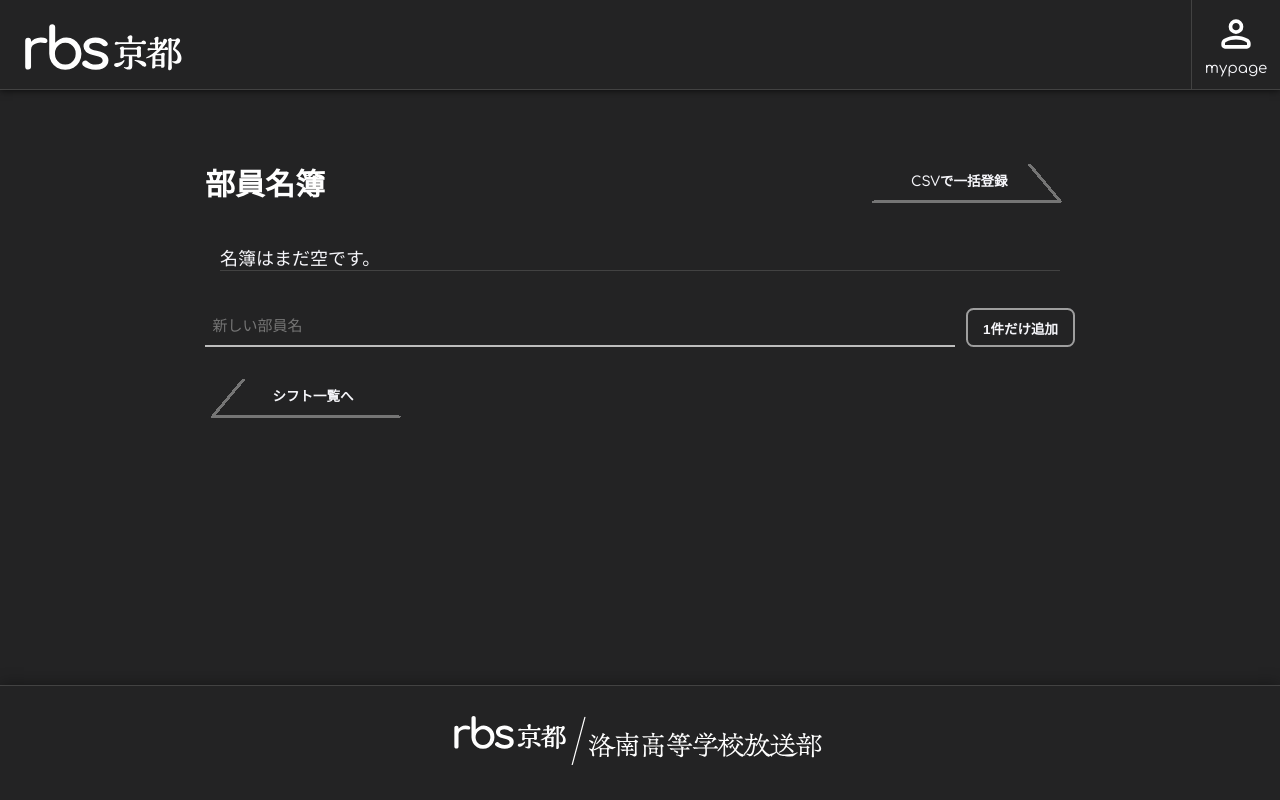
After one commit to rbs-kyoto/rbs-kyoto, a Django app: page /shifts/roster/ in a window 1280 px wide. The commit adds this page. Run offline with Django 5.2, Linux system fonts and the light colour scheme; the visitor is signed in with stand-in values (Sample User, id 1); data comes from the database, SQL or seed files in the repository; some libraries are stand-ins or nearby versions; some web fonts are replaced.

Commit message:
Add CSV import for the member roster
/shifts/roster/ lists all Members with their linked-account status;
/shifts/roster/import/ bulk-creates them from a CSV. Handles both
UTF-8 and Shift-JIS (Excel's default export encoding), a header row
in either Japanese or English or no header at all (first column is
just treated as the name), and an optional second column of existing
usernames to auto-link accounts on import.

Duplicate names are skipped via get_or_create rather than erroring,
so staff can re-import an updated sheet without cleaning up first.

Verified via curl (session cookies survive across a Browser pane
restart better than repeated UI logins did): UTF-8 with header+linking,
Shift-JIS, headerless, and a re-import of the same file to confirm the
skip count.

```diff
--- a/shifts/urls.py
+++ b/shifts/urls.py
@@ -7,6 +7,8 @@ urlpatterns = [
     path("", views.event_list, name="event_list"),
     path("create/", views.event_create, name="event_create"),
     path("mine/", views.my_assignments, name="my_assignments"),
+    path("roster/", views.roster, name="roster"),
+    path("roster/import/", views.roster_import, name="roster_import"),
     path("<int:pk>/", views.event_detail, name="event_detail"),
     path("<int:pk>/assign/", views.event_assign, name="event_assign"),
     path("programs/<int:pk>/delete/", views.program_delete, name="program_delete"),
--- a/shifts/views.py
+++ b/shifts/views.py
@@ -1,8 +1,70 @@
+import csv
+import io
+
+from django.contrib.auth import get_user_model
 from django.contrib.auth.decorators import login_required
 from django.http import Http404
 from django.shortcuts import get_object_or_404, redirect, render
 from accounts.decorators import staff_required
 from .models import Event, Program, Role, Member, Assignment
+
+User = get_user_model()
+
+# Excelで保存したCSVはShift-JIS(cp932)になりがちなので、UTF-8を試してから
+# フォールバックする。
+CSV_ENCODINGS = ("utf-8-sig", "cp932")
+
+# ヘッダーの表記ゆれを吸収するための別名。
+NAME_HEADER_ALIASES = {"氏名", "name", "名前"}
+USERNAME_HEADER_ALIASES = {"ユーザー名", "username", "アカウント"}
+
+
+def _decode_csv(uploaded_file):
+    raw = uploaded_file.read()
+    for encoding in CSV_ENCODINGS:
+        try:
+            return raw.decode(encoding)
+        except UnicodeDecodeError:
+            continue
+    return None
+
+
+def _parse_roster_rows(text):
+    """(name, username_or_None) のリストを返す。
+
+    ヘッダー行の有無・列名の表記ゆれ・ヘッダー無し(1列目=氏名)のどちらにも対応する。
+    """
+    reader = list(csv.reader(io.StringIO(text)))
+    rows = [row for row in reader if any(cell.strip() for cell in row)]
+    if not rows:
+        return []
+
+    header = [cell.strip() for cell in rows[0]]
+    name_col = next((i for i, h in enumerate(header) if h in NAME_HEADER_ALIASES), None)
+
+    if name_col is not None:
+        username_col = next(
+            (i for i, h in enumerate(header) if h in USERNAME_HEADER_ALIASES), None
+        )
+        data_rows = rows[1:]
+    else:
+        # ヘッダー行が無い＝1列目がそのまま氏名。
+        name_col, username_col = 0, None
+        data_rows = rows
+
+    parsed = []
+    for row in data_rows:
+        if name_col >= len(row):
+            continue
+        name = row[name_col].strip()
+        if not name:
+            continue
+        username = None
+        if username_col is not None and username_col < len(row):
+            username = row[username_col].strip() or None
+        parsed.append((name, username))
+
+    return parsed
 
 
 @login_required
@@ -109,6 +171,56 @@ def program_delete(request, pk):
 
 
 @login_required
+@staff_required
+def roster(request):
+    if request.method == "POST":
+        name = request.POST.get("name", "").strip()
+        if name:
+            Member.objects.create(name=name)
+        return redirect("shifts:roster")
+
+    members = Member.objects.select_related("user").order_by("name")
+    return render(request, "shifts/roster.html", {"members": members})
+
+
+@login_required
+@staff_required
+def roster_import(request):
+    result = None
+
+    if request.method == "POST":
+        csv_file = request.FILES.get("csv_file")
+
+        if not csv_file:
+            result = {"error": "CSVファイルを選択してください。"}
+        else:
+            text = _decode_csv(csv_file)
+            if text is None:
+                result = {"error": "文字コードを判別できませんでした。UTF-8またはShift-JISで保存し直してください。"}
+            else:
+                rows = _parse_roster_rows(text)
+                if not rows:
+                    result = {"error": "読み込める行がありませんでした。1列目に氏名を入れてください。"}
+                else:
+                    created = linked = skipped = 0
+                    for name, username in rows:
+                        member, was_created = Member.objects.get_or_create(name=name)
+                        created += int(was_created)
+                        skipped += int(not was_created)
+
+                        if username and not member.user_id:
+                            user = User.objects.filter(username=username).first()
+                            if user and not Member.objects.filter(user=user).exclude(pk=member.pk).exists():
+                                member.user = user
+                                member.save(update_fields=["user"])
+                                linked += 1
+
+                    result = {"created": created, "skipped": skipped, "linked": linked, "total": len(rows)}
+
+    return render(request, "shifts/roster_import.html", {"result": result})
+
+
+@login_required
 def my_assignments(request):
     assignments = (
         Assignment.objects.filter(member__user=request.user)
--- a/templates/shifts/event_assign.html
+++ b/templates/shifts/event_assign.html
@@ -81,6 +81,9 @@
             部員を名簿に追加
         </button>
     </form>
+    <p class="shift-assign__roster-link">
+        まとめて登録したい場合は<a href="{% url 'shifts:roster_import' %}">名簿をCSVで一括登録</a>できます。
+    </p>
 
     <div class="page_control">
         <a class="page-control-style-back" href="{% url 'shifts:event_detail' event.pk %}">
--- a/templates/shifts/event_list.html
+++ b/templates/shifts/event_list.html
@@ -14,6 +14,9 @@
                 自分の担当を見る
             </a>
             {% if user.is_staff %}
+            <a class="section-heading__link page-control-style-forward" href="{% url 'shifts:roster' %}">
+                部員名簿
+            </a>
             <a class="section-heading__link page-control-style-forward" href="{% url 'shifts:event_create' %}">
                 新規作成
             </a>
--- /dev/null
+++ b/templates/shifts/roster.html
@@ -0,0 +1,71 @@
+{% extends "main/base.html" %}
+{% load static %}
+
+{% block title %}部員名簿｜シフト｜rbs京都{% endblock %}
+{% block extra_css %}
+<link rel="stylesheet" href="{% static 'main/css/shifts.css' %}">
+<link rel="stylesheet" href="{% static 'main/css/form.css' %}">
+{% endblock %}
+
+{% block content %}
+
+<section class="shift-assign-section">
+    <div class="section-heading">
+        <h2 class="heading">部員名簿</h2>
+        <a class="section-heading__link page-control-style-forward" href="{% url 'shifts:roster_import' %}">
+            CSVで一括登録
+        </a>
+    </div>
+
+    <div class="list-table">
+        <ul class="list">
+            {% for member in members %}
+            <li class="list__element">
+                <div class="list__hover-item">
+                    <div class="list__content">
+                        <span class="list__title">
+                            {{ member.name }}
+                        </span>
+                        <span class="list__date">
+                            {% if member.user %}{{ member.user.username }}{% endif %}
+                        </span>
+                    </div>
+                    {% if not member.user %}
+                    <div class="category">
+                        <span class="category__element shift-list__draft-badge">
+                            未登録
+                        </span>
+                    </div>
+                    {% endif %}
+                </div>
+            </li>
+            {% empty %}
+            <li class="list__element">
+                <div class="list__hover-item">
+                    <div class="list__content">
+                        <span class="list__title">
+                            名簿はまだ空です。
+                        </span>
+                    </div>
+                </div>
+            </li>
+            {% endfor %}
+        </ul>
+    </div>
+
+    <form method="post" class="shift-assign__add-program">
+        {% csrf_token %}
+        <input type="text" name="name" class="site-form__input" placeholder="新しい部員名" required>
+        <button type="submit" class="common-style">
+            1件だけ追加
+        </button>
+    </form>
+
+    <div class="page_control">
+        <a class="page-control-style-back" href="{% url 'shifts:event_list' %}">
+            シフト一覧へ
+        </a>
+    </div>
+</section>
+
+{% endblock %}
```
Also changed, not shown: static/main/css/shifts.css (+38 -0 lines), templates/shifts/roster_import.html (added, +44 -0 lines).
